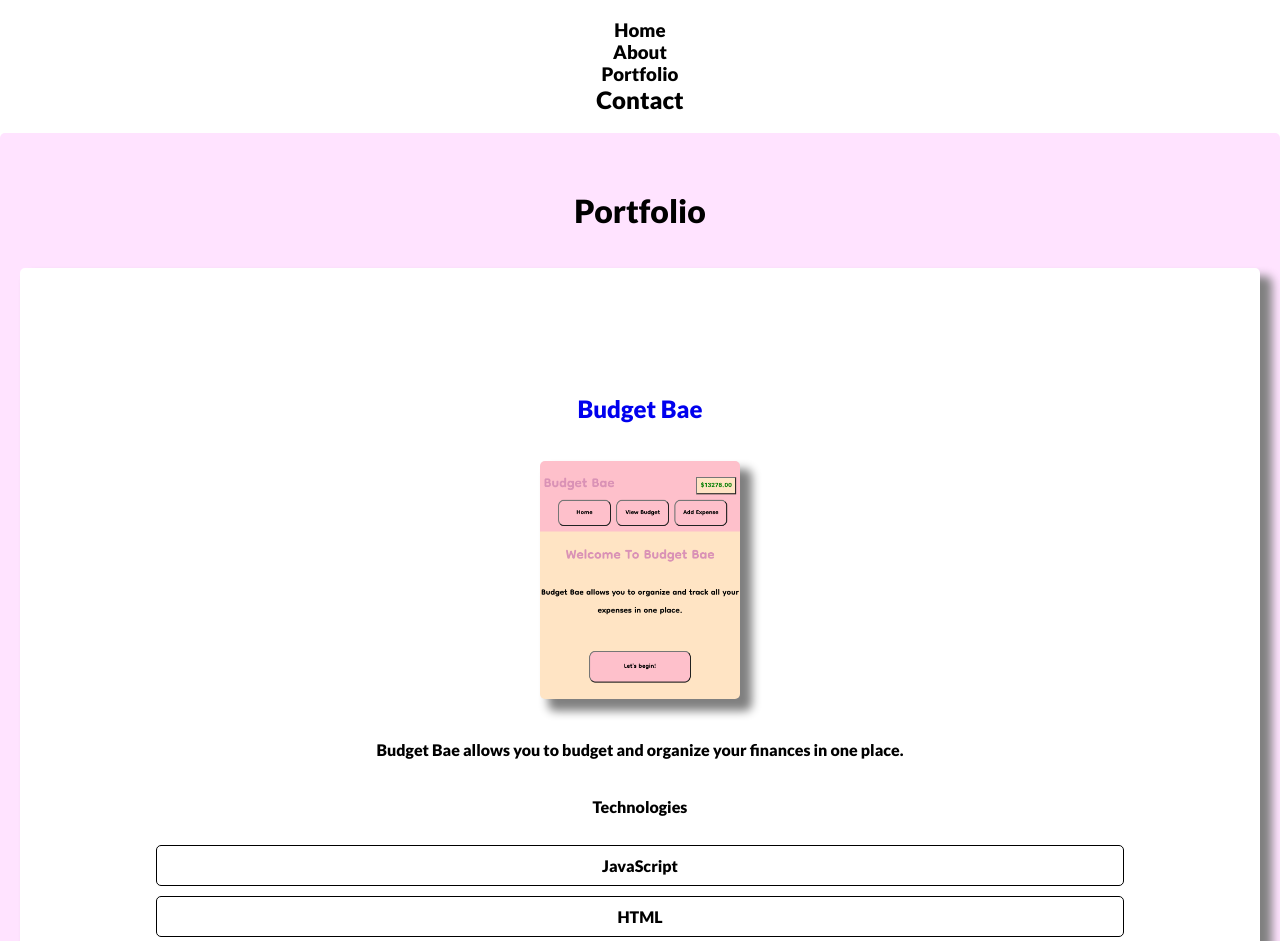
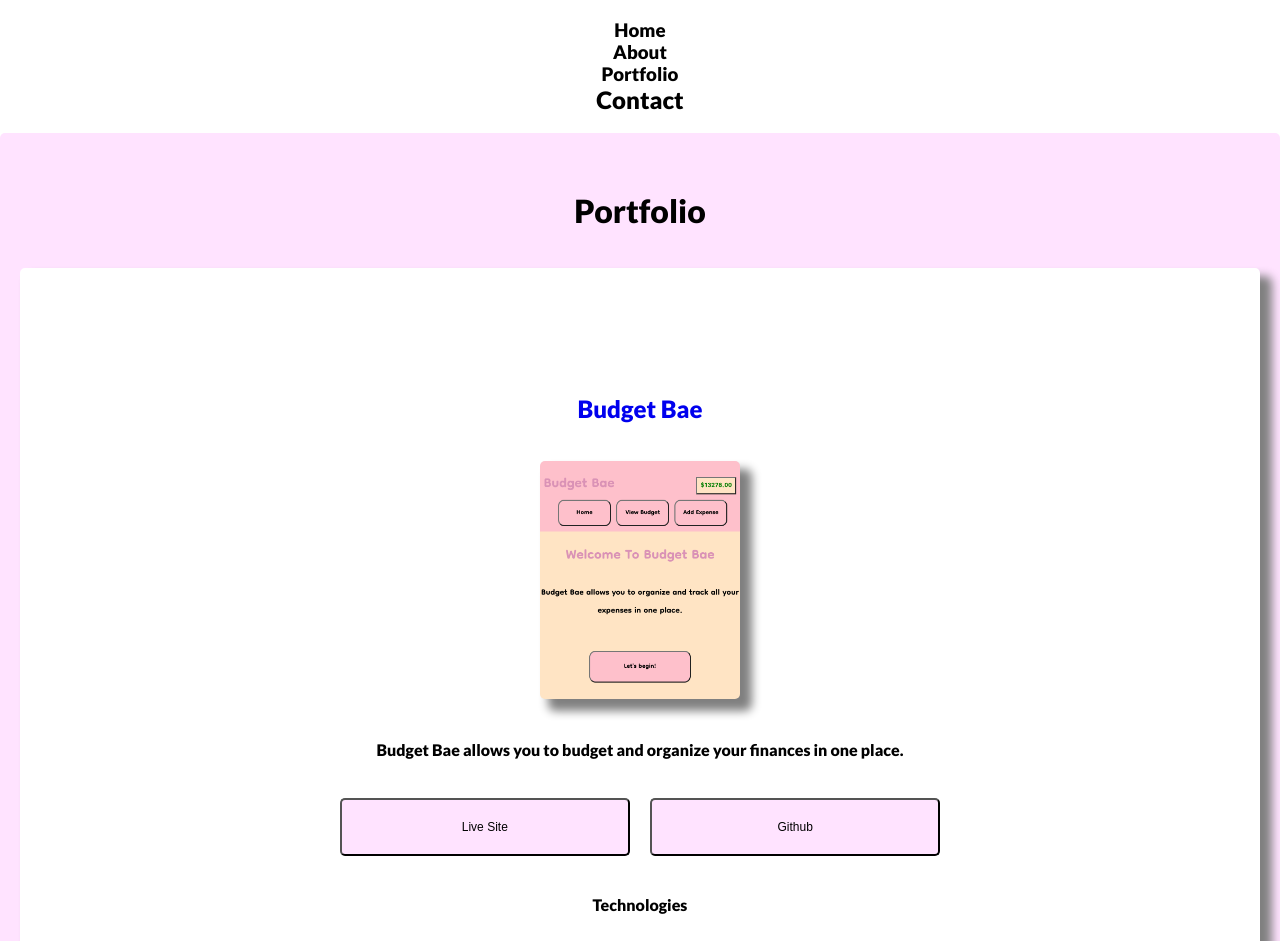
Before and after one commit to TaylorWill94/taylor-will-portfolio, a React (Create React App) app: page /projects in a window 1280 px wide. Shown: the top 941 px of the page. Built offline with nearby package versions, Linux system fonts and the light colour scheme.

Commit message:
Updated Project links

```diff
--- a/public/index.html
+++ b/public/index.html
@@ -24,7 +24,7 @@
       work correctly both with client-side routing and a non-root public URL.
       Learn how to configure a non-root public URL by running `npm run build`.
     -->
-    <title>React App</title>
+    <title>Taylor Williams</title>
   </head>
   <body>
     <noscript>You need to enable JavaScript to run this app.</noscript>
--- a/src/App.css
+++ b/src/App.css
@@ -212,6 +212,19 @@
     border-radius: 5px;
   }
 
+  .budget-bae-btns {
+    padding: 10px;
+  }
+
+  .budget-btns {
+    padding: 20px;
+    margin: 10px;
+    font-size: 12px;
+    width: 30%;
+    background: rgb(255, 227, 255);
+    border-radius: 5px;
+
+  }
   .tech-info {
     border: 1px solid black;
     border-radius: 5px;
@@ -246,4 +259,8 @@
     font-size: 25px;
     font-size-adjust: 20px;
   }
+
+  .copyright {
+    font-size: 10px;
+  }
 }
--- a/src/components/Footer.js
+++ b/src/components/Footer.js
@@ -5,6 +5,8 @@ const Footer = () => {
             <br />
             <br />
             <p>Linkedin GitHub</p>
+            <br />
+            <p className="copyright">COPYRIGHT © 2022 TAYLOR WILLIAMS</p>
         </section>
     )
 }
--- a/src/components/Projects.js
+++ b/src/components/Projects.js
@@ -26,6 +26,14 @@ const Projects = () => {
           place.
         </p>
         <br />
+        <div className="budget-bae-btns">
+          <a href='https://taylor-budget-app-frontend.netlify.app/' alt='budget-bae-project' >
+        <button className="budget-btns">Live Site</button>
+        </a>
+        <a href='https://github.com/TaylorWill94/budget-app-frontend' alt='budget-bae-github' >
+        <button className="budget-btns">Github</button>
+        </a>
+        </div>
         <br />
         <p>Technologies</p>
         <br />
```
